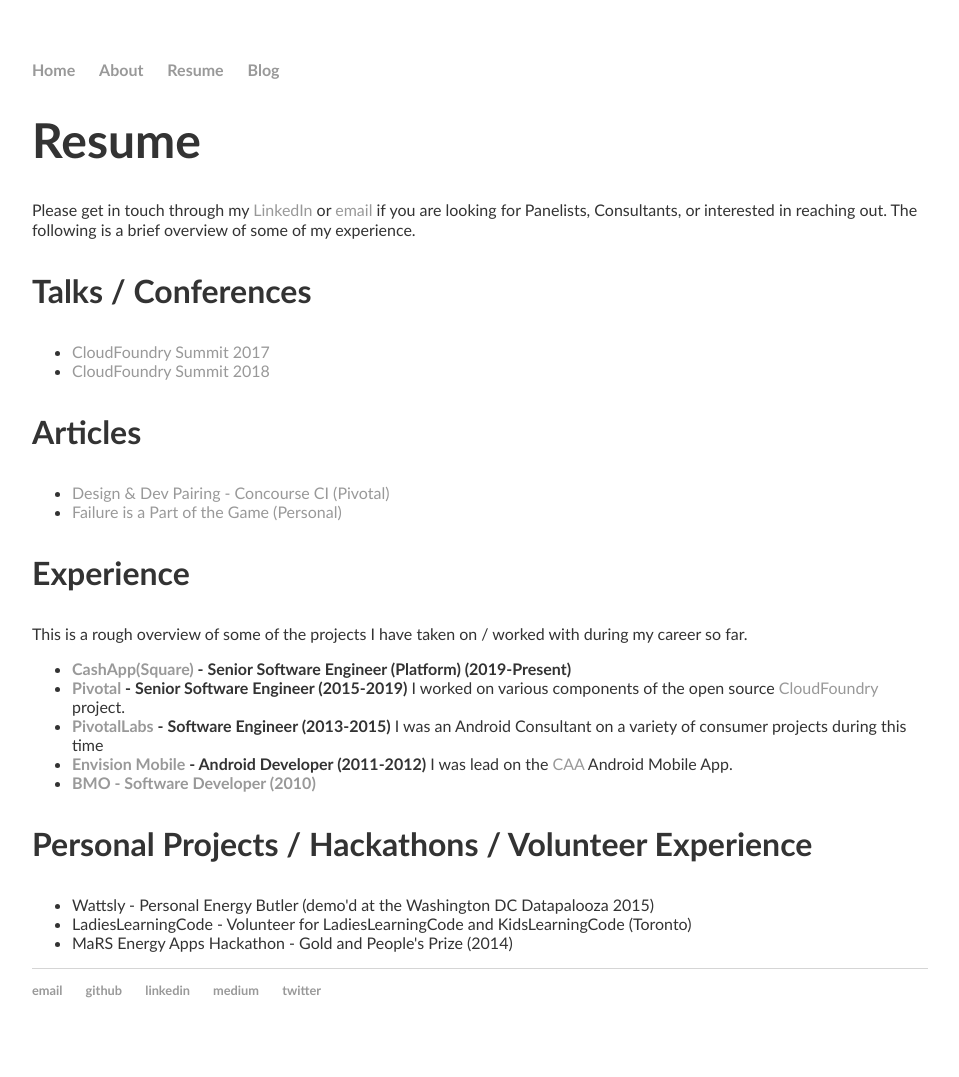
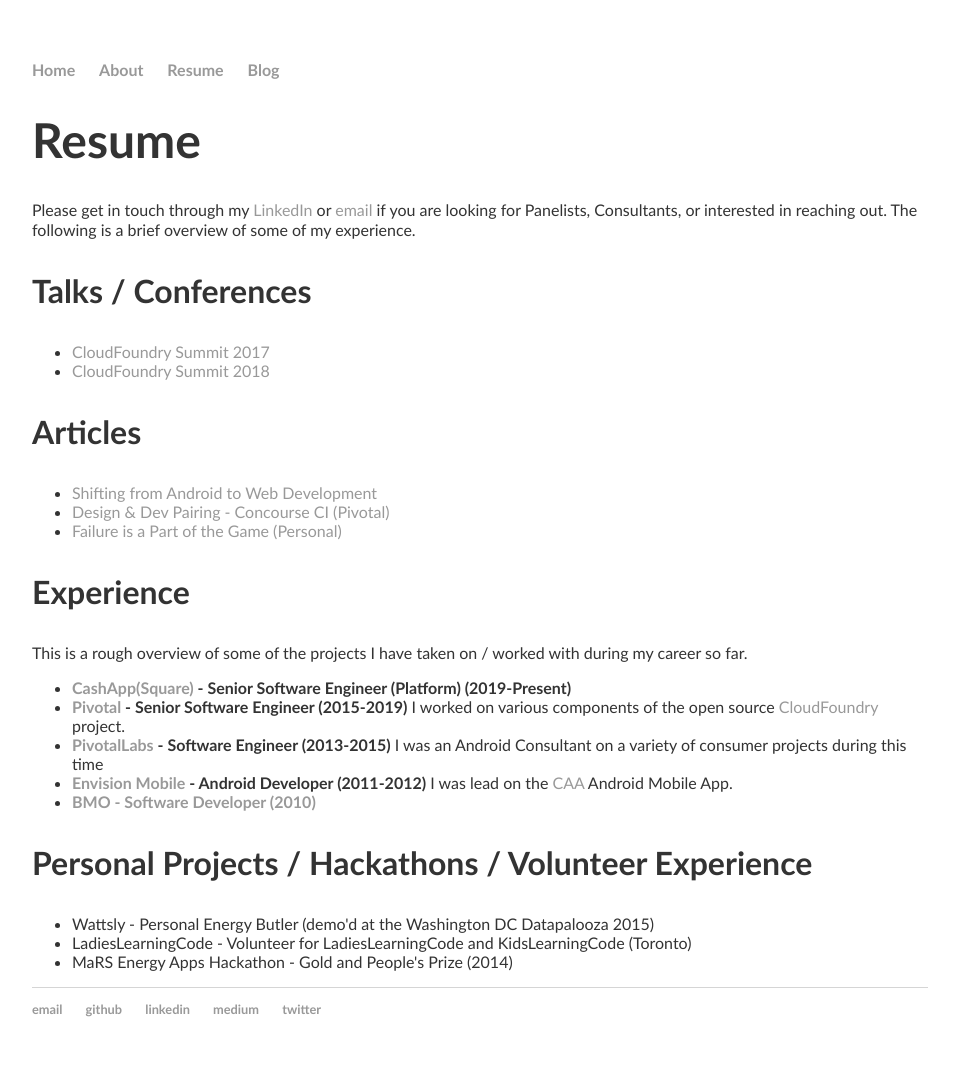
Before and after one commit to snalvi/snalvi.github.io, a Jekyll site: the page built from cv/index.html, in a window 1280 px wide. Shown: the whole page, without its empty margins (160-1119 px from the left). Built offline with Jekyll 4.4.1, drawn with Linux system fonts in a browser that asks for light colours.

Commit message:
Adding article entry

```diff
--- a/cv/index.html
+++ b/cv/index.html
@@ -15,6 +15,7 @@
 
 	<h3>Articles</h3>
 	<ul>
+		<li><a href="https://tanzu.vmware.com/content/blog/part-1-shifting-from-android-to-web-development">Shifting from Android to Web Development</a></li>
 		<li><a href="https://medium.com/concourse-ci/design-dev-pairing-what-we-learned-during-a-one-week-technical-discovery-f9dfb4c35cd5">Design & Dev Pairing - Concourse CI (Pivotal)</a></li>
 		<li><a href="https://medium.com/@err_sage/failure-is-a-part-of-the-game-e6e5d7d5da09">Failure is a Part of the Game (Personal)</a></li>
 	</ul>
```
